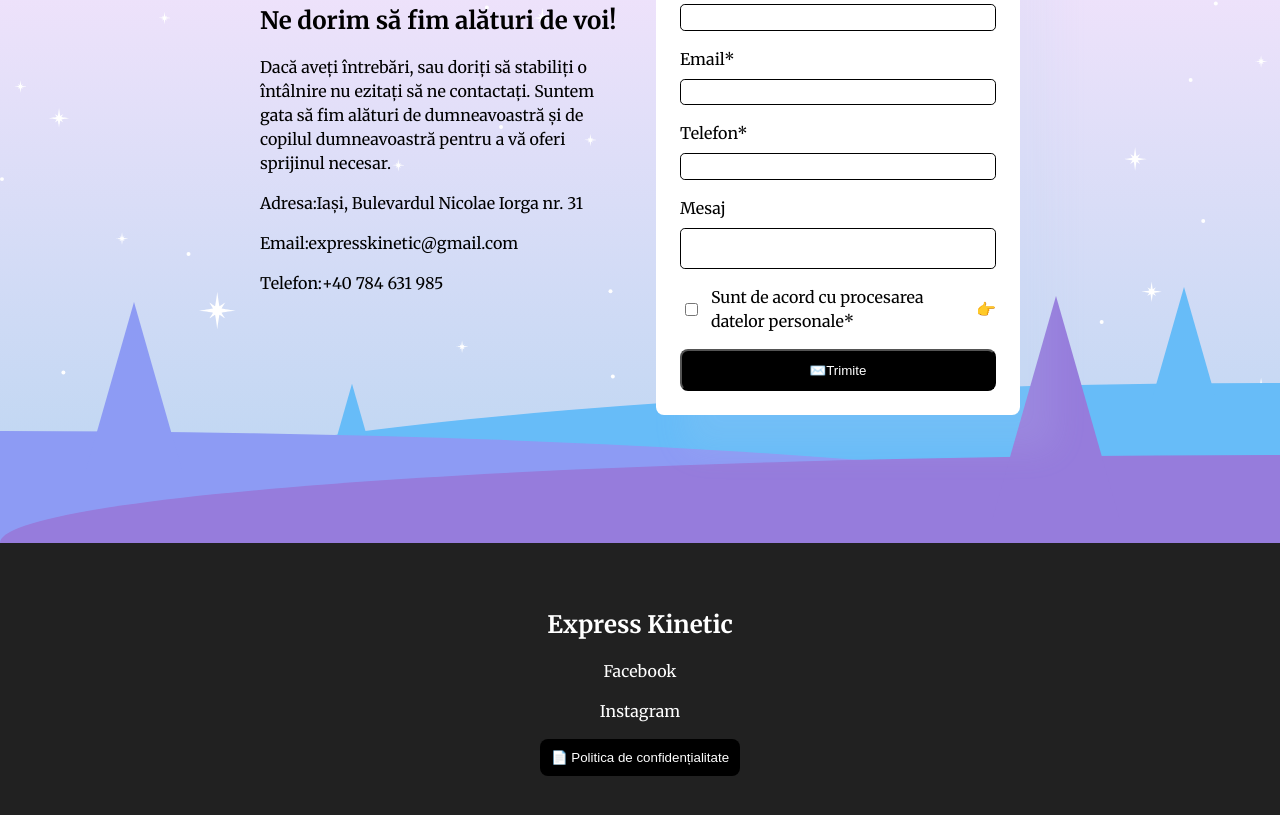
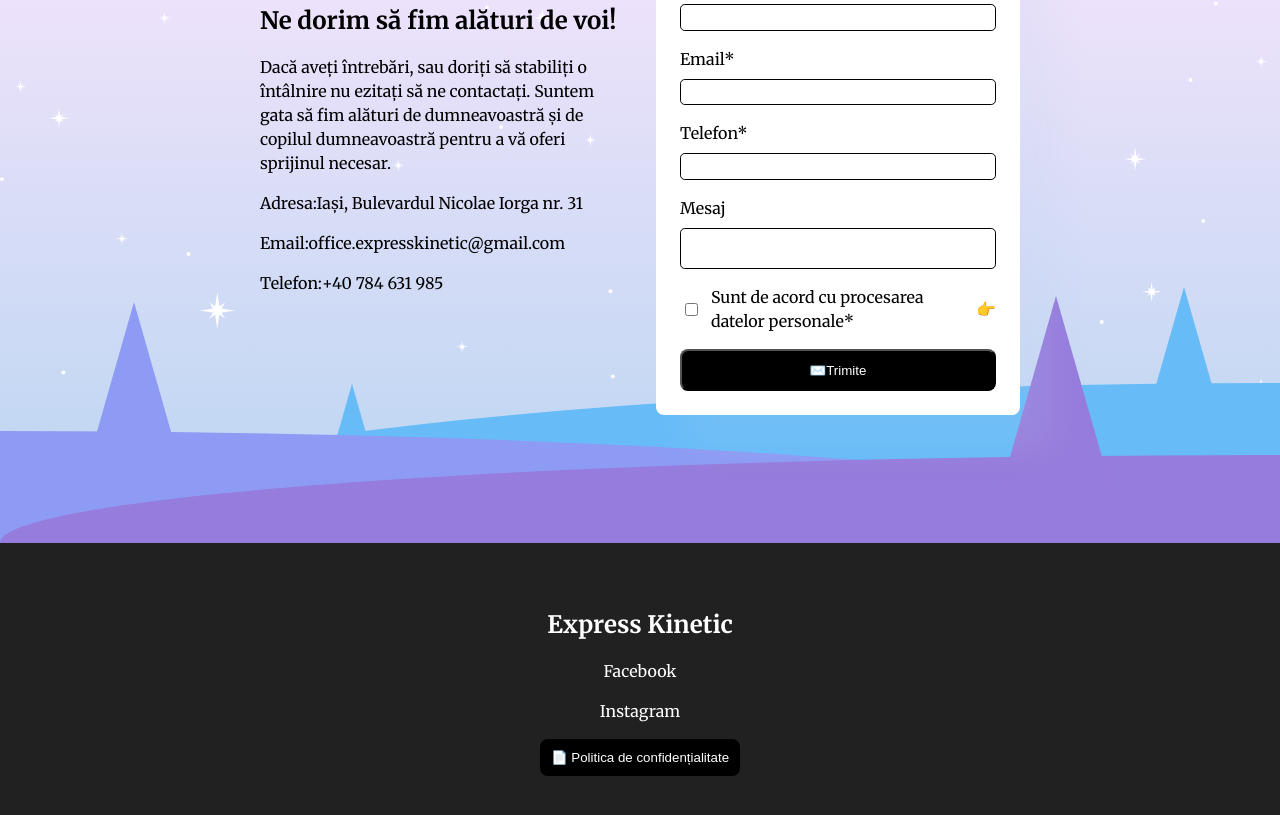
Before and after one commit to cristian-albu/express-kinetic-v2, a Next.js app: page / in a window 1280 px wide. Shown: the part 2505-3320 px from the top of the page. Built offline with nearby package versions, Linux system fonts and the light colour scheme.

Commit message:
email correction

```diff
--- a/data/data.ts
+++ b/data/data.ts
@@ -1,5 +1,5 @@
 export const BRAND_NAME = "Express Kinetic";
-export const EMAIL_ADRRESS = "expresskinetic@gmail.com";
+export const EMAIL_ADRRESS = "office.expresskinetic@gmail.com";
 export const FACEBOOK_LINK = "https://www.facebook.com";
 export const INSTAGRAM_LINK = "https://www.instagram.com";
 export const PHONE_NUMBER = "+40 784 631 985";
```
